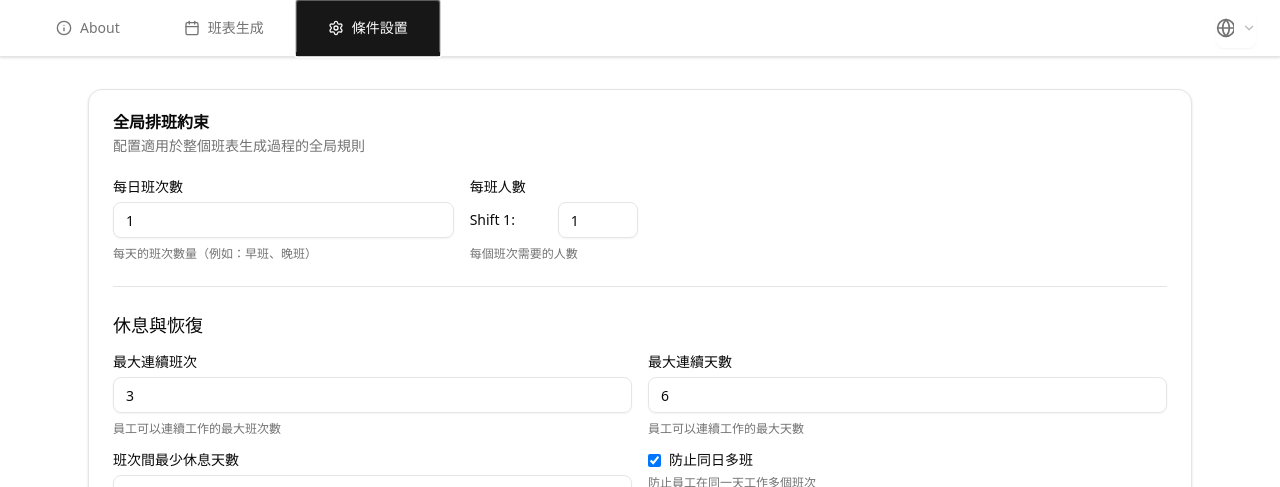
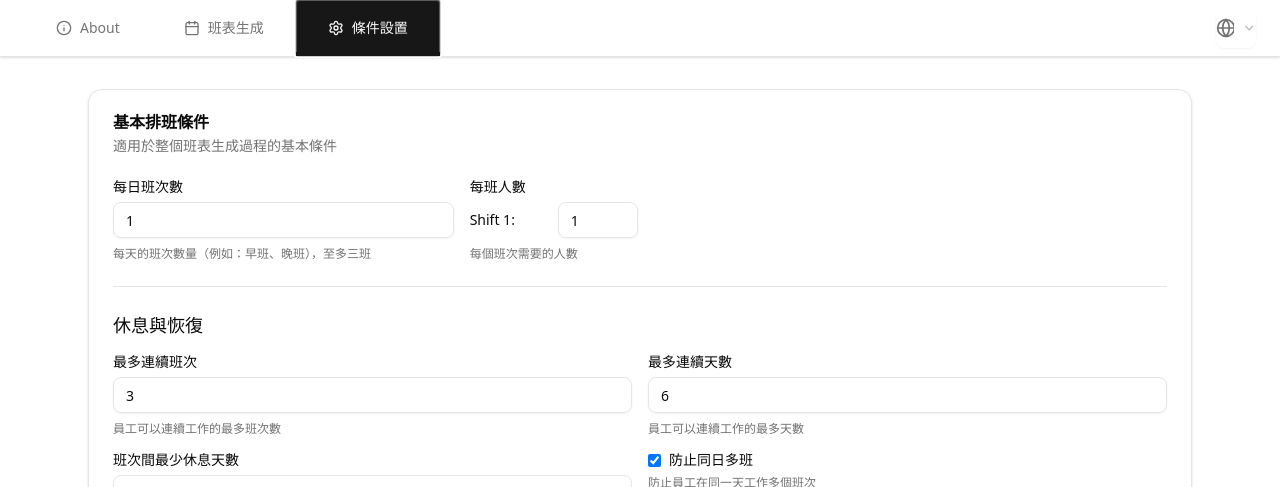
Before and after one commit to jfif7/shift-scheduler, a Next.js app: page / in a window 1280 px wide. Both pictures are taken after a click on the tab "條件設置". Shown: the top 487 px of the page. Built offline with nearby package versions, Linux system fonts and the light colour scheme.

Commit message:
Fix punctuation

```diff
--- a/messages/en.json
+++ b/messages/en.json
@@ -125,6 +125,7 @@
         "constraintSummary": "Constraint Summary",
         "daily": "Daily",
         "dailySummary": "{shiftsPerDay} shift(s), {personsPerShift} person(s) per shift",
+        "separator": ", ",
         "consecutive": "Consecutive",
         "consecutiveSummary": "Max {maxShifts} shifts in a row, {maxDays} days max",
         "rest": "Rest",
--- a/messages/zh-TW.json
+++ b/messages/zh-TW.json
@@ -99,16 +99,16 @@
         "generated": "已生成"
     },
     "constraints": {
-        "title": "全局排班約束",
-        "description": "配置適用於整個班表生成過程的全局規則",
+        "title": "基本排班條件",
+        "description": "適用於整個班表生成過程的基本條件",
         "shiftsPerDay": "每日班次數",
-        "shiftsPerDayDescription": "每天的班次數量（例如：早班、晚班）",
+        "shiftsPerDayDescription": "每天的班次數量（例如：早班、晚班），至多三班",
         "personsPerShift": "每班人數",
         "personsPerShiftDescription": "每個班次需要的人數",
-        "maxConsecutiveShifts": "最大連續班次",
-        "maxConsecutiveShiftsDescription": "員工可以連續工作的最大班次數",
-        "maxConsecutiveDays": "最大連續天數",
-        "maxConsecutiveDaysDescription": "員工可以連續工作的最大天數",
+        "maxConsecutiveShifts": "最多連續班次",
+        "maxConsecutiveShiftsDescription": "員工可以連續工作的最多班次數",
+        "maxConsecutiveDays": "最多連續天數",
+        "maxConsecutiveDaysDescription": "員工可以連續工作的最多天數",
         "restAndRecovery": "休息與恢復",
         "minRestDaysBetweenShifts": "班次間最少休息天數",
         "minRestDaysBetweenShiftsDescription": "班次分配之間所需的最少休息天數",
@@ -122,15 +122,16 @@
         "fairnessAndDistribution": "公平性與分配",
         "evenShiftDistribution": "平均分配平假日班次",
         "evenShiftDistributionDescription": "嘗試在所有員工之間均勻分配平假日班次以確保公平性",
-        "constraintSummary": "約束摘要",
+        "constraintSummary": "條件摘要",
         "daily": "每日",
-        "dailySummary": "{shiftsPerDay}班次，每班{personsPerShift}人",
+        "dailySummary": "{shiftsPerDay} 班次，每班 {personsPerShift}個人",
+        "separator": " 個，",
         "consecutive": "連續",
-        "consecutiveSummary": "最多{maxShifts}連續班次，{maxDays}天上限",
+        "consecutiveSummary": "最多連續工作 {maxShifts} 班，最多連續工作 {maxDays} 天",
         "rest": "休息",
-        "restSummary": "{days}天最少間隔",
+        "restSummary": "工作最少間隔 {days} 天",
         "weekly": "每週",
-        "weeklySummary": "{minShifts}-{maxShifts}班次每人",
+        "weeklySummary": "每人 {minShifts} 至 {maxShifts} 班次",
         "distribution": "分配",
         "even": "均勻",
         "flexible": "靈活",
--- a/src/components/schedule/ConstraintsPanel.tsx
+++ b/src/components/schedule/ConstraintsPanel.tsx
@@ -296,7 +296,9 @@ export const ConstraintsPanel = ({
                 <strong>{t("constraints.daily")}:</strong>{" "}
                 {t("constraints.dailySummary", {
                   shiftsPerDay: settings.shiftsPerDay,
-                  personsPerShift: settings.personsPerShift.join(", "),
+                  personsPerShift: settings.personsPerShift.join(
+                    t("constraints.separator")
+                  ),
                 })}
               </p>
               <p>
```
